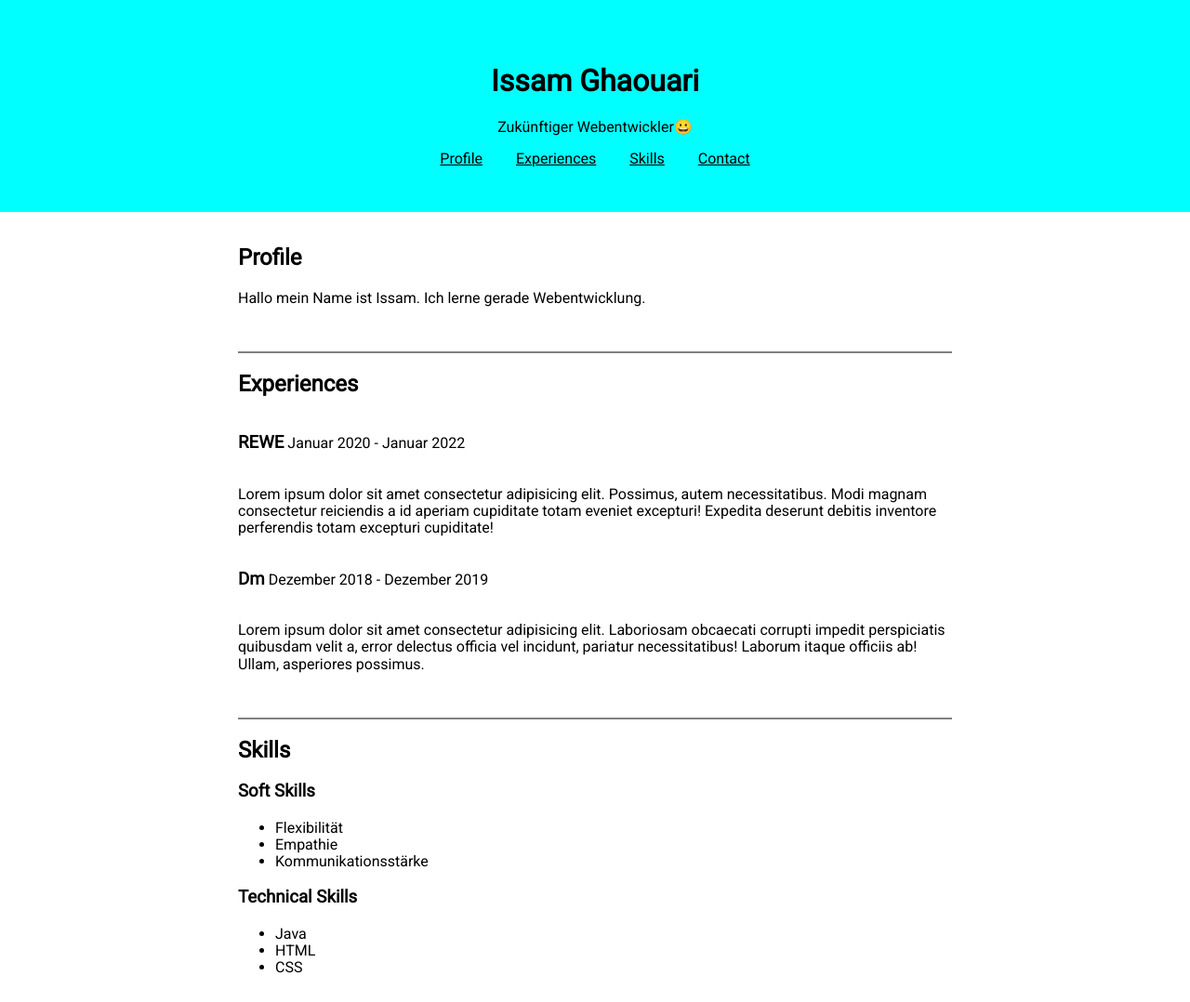
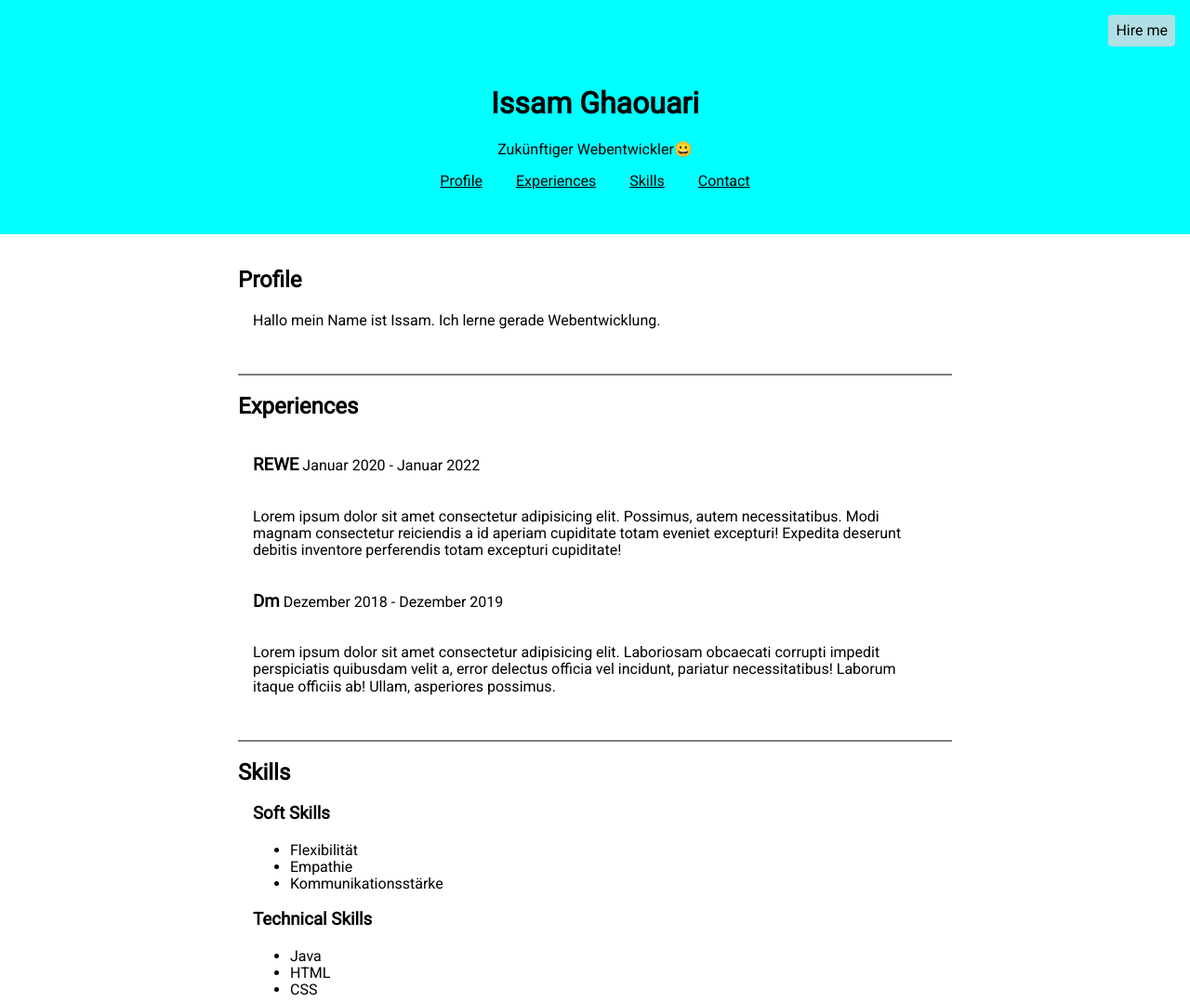
Before and after one commit to Issam-2/CV, a plain HTML site: page index.html in a window 1280 px wide. Shown: the top 1078 px of the page at 93% size. Drawn offline with nearby package versions, Linux system fonts and the light colour scheme.

Commit message:
position

```diff
--- a/index.html
+++ b/index.html
@@ -26,14 +26,15 @@
             <a class="nav" href="#skills">Skills</a>
             <a class="nav" href="#contact">Contact</a>
         </nav>
+        <aside class="hire-me">Hire me</aside>
     </header>
     <main class="main">
         <article id="profile">
-            <h2>Profile</h2>
+            <h2 class="heading-article">Profile</h2>
             Hallo mein Name ist Issam. Ich lerne gerade Webentwicklung.
         </article>
         <article id="experiences">
-            <h2>Experiences</h2>
+            <h2 class="heading-article">Experiences</h2>
             <section>
                 <header>
                     <h3 class="experience-heading">REWE</h3>
@@ -60,7 +61,7 @@
             </section>
         </article>
         <article id="skills">
-            <h2>Skills</h2>
+            <h2 class="heading-article">Skills</h2>
             <section>
                 <h3>Soft Skills</h3>
                 <ul>
@@ -79,7 +80,7 @@
             </section>
         </article>
         <article id="contact">
-            <h2>Contact</h2>
+            <h2 class="heading-article">Contact</h2>
             <ul>
                 <li>E-Mil:
                     <a href="mailto:issam.25@hotmail.de">
--- a/style.css
+++ b/style.css
@@ -22,6 +22,9 @@ h4 , h5 , h6 {
     text-align: center;
     background-color: cyan;
     padding: 48px 16px;
+    position: relative;
+    padding-top: 72px;
+
 }
 
 .main {
@@ -56,6 +59,7 @@ h4 , h5 , h6 {
 
 .main > * {
       border-top: 2px solid grey;
+      padding: 0 16px;
 }
 
 .main > *:first-child {
@@ -79,3 +83,19 @@ h4 , h5 , h6 {
 .experience-subheading {
     display: inline-block;
 }
+
+.heading-article {
+    position: relative;
+    left: -16px;
+}
+
+.hire-me {
+    position: absolute;
+    top: 16px;
+    right: 16px;
+    color: black;
+    padding: 8px;
+    background: powderblue;
+    border-radius: 4px;
+
+}
```
